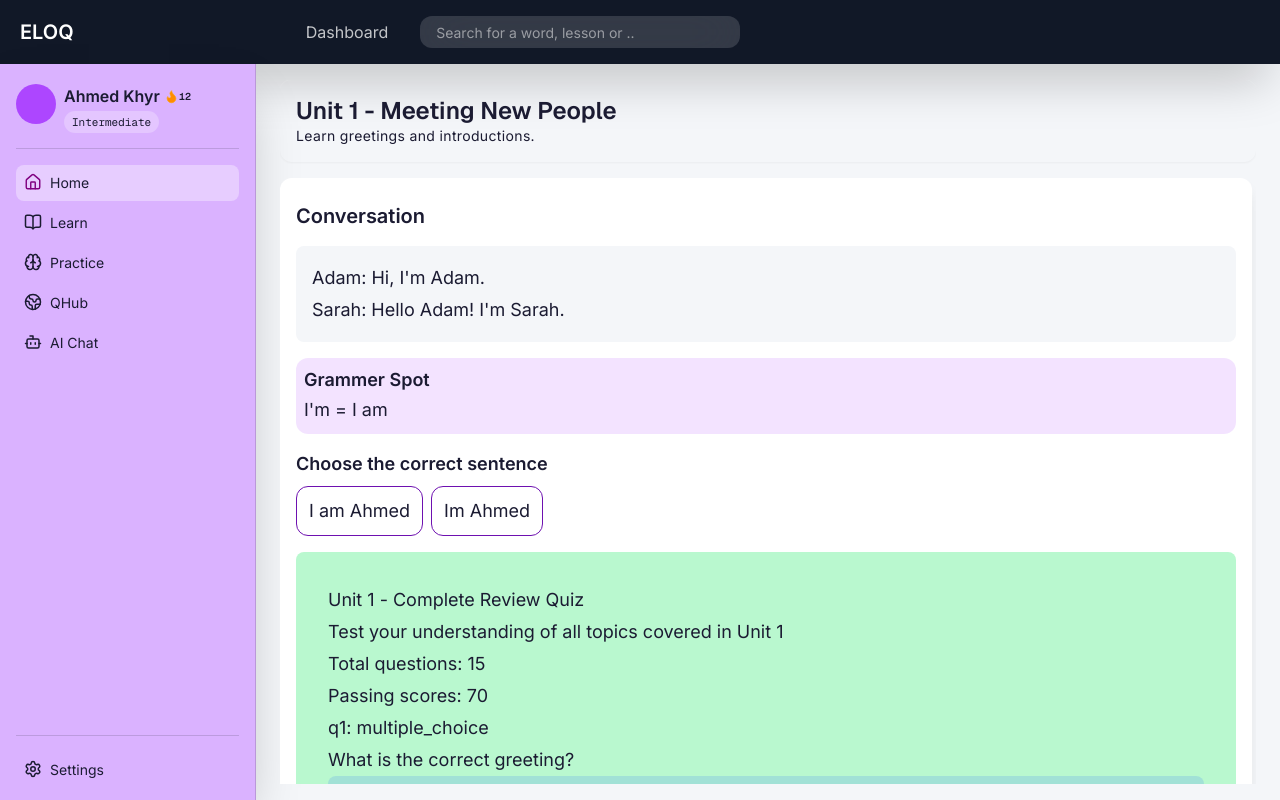
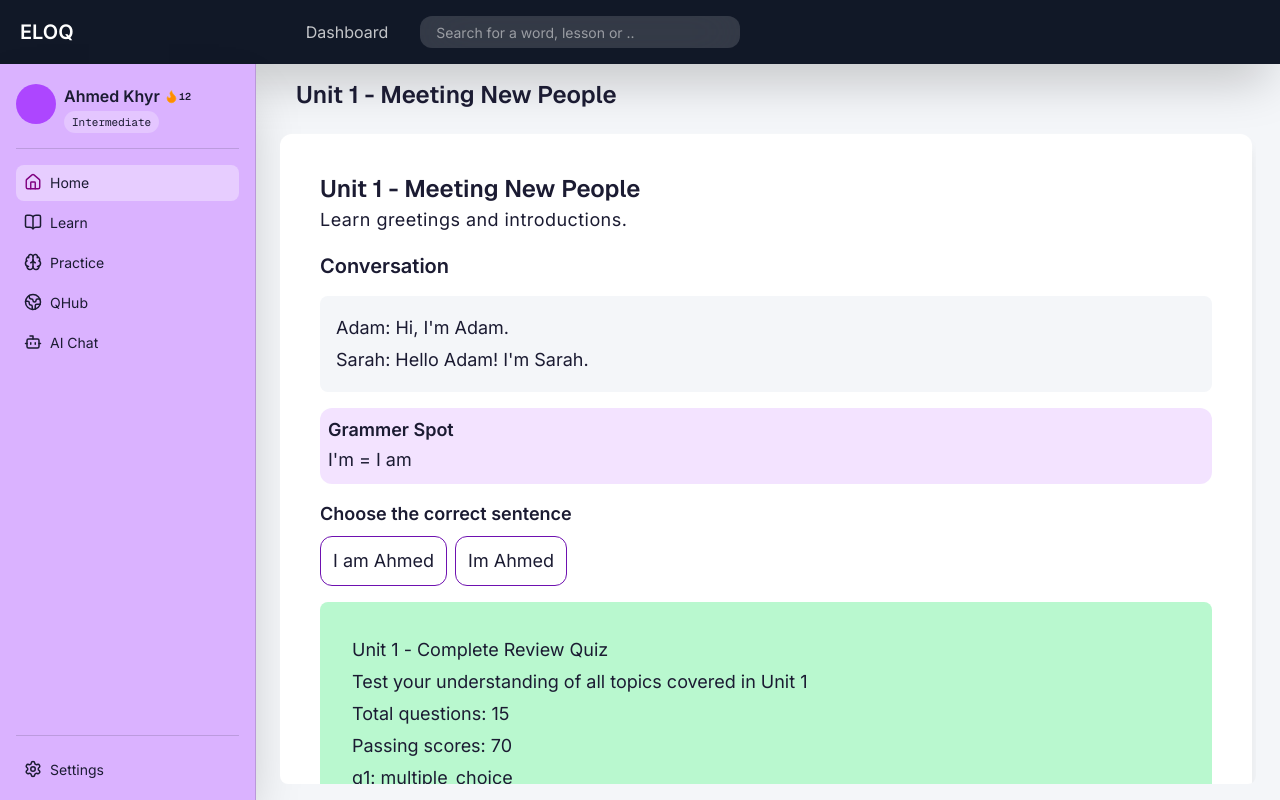
Before and after one commit to OCT-Ahmed/Eloq, a Next.js app in the folder eloq/: page /dashboard/a1 in a window 1280 px wide. Built offline with nearby package versions, Linux system fonts and the light colour scheme.

Commit message:
design: design scrollbar appearence

```diff
--- a/eloq/app/dashboard/a1/page.tsx
+++ b/eloq/app/dashboard/a1/page.tsx
@@ -5,21 +5,28 @@ import { ArrowLeft, ArrowRight } from "lucide-react";
 
 const A1 = () => {
     return (
-        <div className="flex flex-col gap-4 text-base h-full w-full overflow-hidden">
+        <div className="flex flex-col gap-4 text-base h-full w-full overflow-hidden relative">
+
             {/* Lesson Layout Header */}
             <header className="flex-shrink-0">
-                <Card className="flex flex-col items-start justify-start gap-0 p-4">
+                <div className="flex flex-col items-start justify-start gap-0 px-4 ">
                     <h1 className="font-sans font-semibold text-2xl leading-tight">
                         Unit 1 - Meeting New People
                     </h1>
-                    <p className="tracking-wide">
-                        Learn greetings and introductions.
-                    </p>
-                </Card>
+                </div>
             </header>
             {/* Main Lesson Layout Content */}
-            <main className="flex-1 overflow-y-auto pr-1  ">
-                <Card className="flex flex-col items-stretch justify-start gap-4 w-full bg-white shadow-lg px-4 text-[18px] leading-8 tracking-[-0.01px]">
+            <main className="flex-1 overflow-y-auto  pr-1 py-2 relative rounded-lg">
+
+                <Card className="flex flex-col items-stretch justify-start gap-4 w-full bg-white shadow-lg p-10 text-[18px] leading-8 tracking-[-0.01px] ">
+                    <div className="flex flex-col items-start justify-start gap-0">
+                        <h1 className="font-sans font-semibold text-2xl leading-tight">
+                            Unit 1 - Meeting New People
+                        </h1>
+                        <p className="tracking-wide">
+                            Learn greetings and introductions.
+                        </p>
+                    </div>
                     <h1 className="font-semibold text-xl">
                         Conversation
                     </h1>
--- a/eloq/app/globals.css
+++ b/eloq/app/globals.css
@@ -45,4 +45,56 @@
     font-size: 16px;
     font-family: var(--font-inter) sans-serif;
   }
+
+  /* == SCROLLBAR == */
+  /* Width */
+  ::-webkit-scrollbar {
+    width: 12px;
+    height: 8px;
+  }
+
+    /* Track */
+  ::-webkit-scrollbar-track {
+    background: transparent;
+  }
+
+    /* Thumb */
+  ::-webkit-scrollbar-thumb {
+    background: #9233eabb;
+    border-radius: 999px;
+    border: 2px solid transparent;
+    background-clip: content-box;
+    transition: background 0.2 ease;
+  }
+
+  /* Hover */
+  ::-webkit-scrollbar-thumb:hover {
+    background: #A855F7;
+    background-clip: content-box;
+  }
+
+  /* Active / Dragging  */
+  ::-webkit-scrollbar-thumb:active {
+    background: #9333ea;
+    background-clip: content-box;
+  }
+
+  /* Remove arrows */
+  ::-webkit-scrollbar-button {
+    display: none;
+    width: 0;
+    height: 0;
+  }
+
+  /* Corner */
+  ::-webkit-scrollbar-corner {
+    background: transparent;
+  }
+
+  /* Firefox suuply */
+  /* * {
+    scrollbar-width: thin;
+    scrollbar-color: #9333EA transparent;
+    scrollba
+  } */
 }
```
